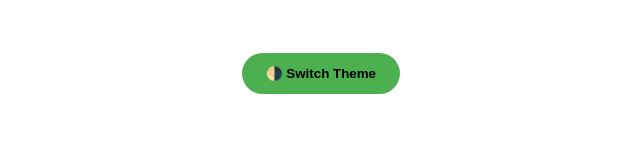
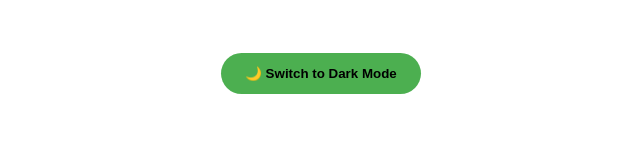
Before and after one commit to Vivekdesai25/CodePulse-Vivek, a plain HTML site: page index.html in a window 1280 px wide. Both pictures are taken after a click on the button "☀️ Switch to Light Mode". Shown: the part 1029-1171 px from the top of the page, without its empty margins (319-959 px from the left). Drawn offline with Linux system fonts and the light colour scheme.

Commit message:
Update index.html

```diff
--- a/index.html
+++ b/index.html
@@ -1,7 +1,7 @@
 <!DOCTYPE html>
 <html lang="en">
 <head>
-  <meta charset="UTF-8">
+  <meta charset="UTF-8" />
   <title>Vivek's Contribution Snake</title>
   <style>
     :root {
@@ -100,17 +100,16 @@
   <button class="toggle-btn" id="modeToggle">☀️ Switch to Light Mode</button>
 
   <footer>
-    🧠 Fueled by logic, bugs & late-night commits |But Snake eats code for breakfast 🍳
+    🧠 Fueled by logic, bugs & late-night commits | But Snake eats code for breakfast 🍳
   </footer>
 
   <script>
     const toggle = document.getElementById('modeToggle');
     toggle.addEventListener('click', () => {
       document.body.classList.toggle('dark-mode');
-      toggle.textContent =
-        document.body.classList.contains('dark-mode')
-          ? '☀️ Switch to Light Mode'
-          : '🌗 Switch Theme';
+      toggle.textContent = document.body.classList.contains('dark-mode')
+        ? '☀️ Switch to Light Mode'
+        : '🌙 Switch to Dark Mode';
     });
   </script>
 </body>
```
